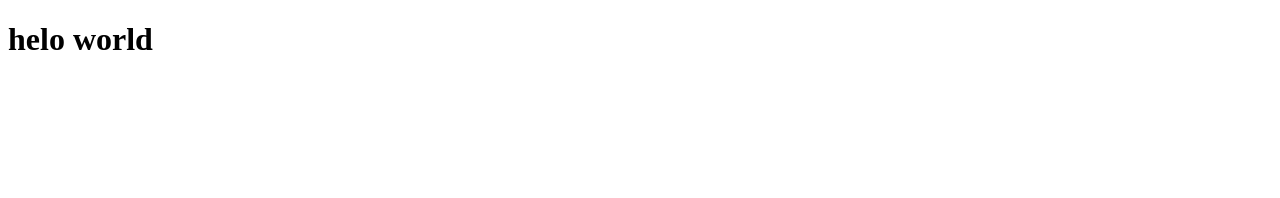
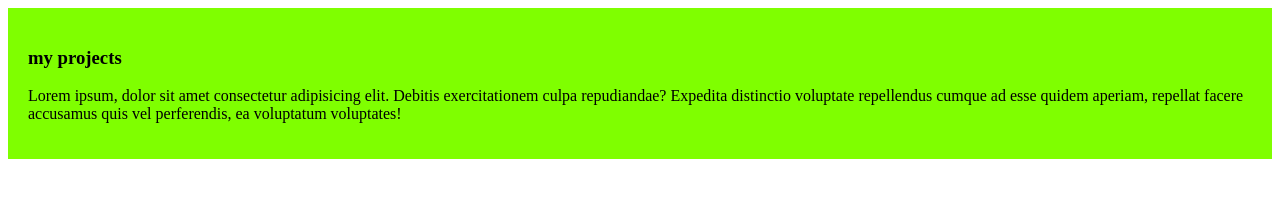
Before and after one commit to mithila-ke/my-projects, a plain HTML site: page index.html in a window 1280 px wide. Drawn offline with Linux system fonts and the light colour scheme.

Commit message:
my seceond projects

```diff
--- /dev/null
+++ b/hossain.css
@@ -0,0 +1,4 @@
+div{
+    background-color: chartreuse;
+    padding: 20px;
+}
--- a/index.html
+++ b/index.html
@@ -3,11 +3,13 @@
 <head>
     <meta charset="UTF-8">
     <meta name="viewport" content="width=device-width, initial-scale=1.0">
-    <title>my projects
-
-    </title>
+    <title>my projects </title>
+    <link rel="stylesheet" href="hossain.css">
 </head>
 <body>
-    <h1> helo world</h1>
+    <div>
+        <h3>my projects</h3>
+        <p>Lorem ipsum, dolor sit amet consectetur adipisicing elit. Debitis exercitationem culpa repudiandae? Expedita distinctio voluptate repellendus cumque ad esse quidem aperiam, repellat facere accusamus quis vel perferendis, ea voluptatum voluptates!</p>
+    </div>
 </body>
 </html>
```
